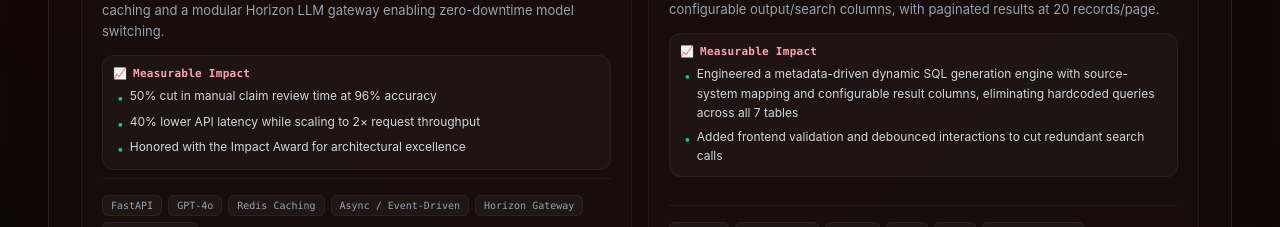
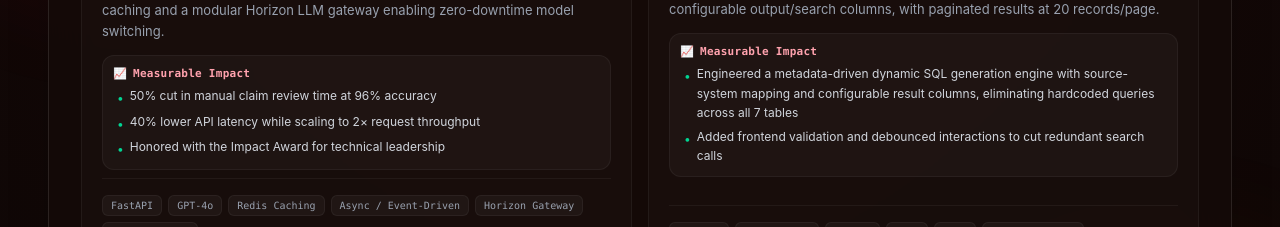
Before and after one commit to Kgotta-contribute/Portfolio, a React (Vite) app: page /#contact in a window 1280 px wide. Shown: the part 2620-2847 px from the top of the page. Built offline with nearby package versions, Linux system fonts and the light colour scheme.

Commit message:
Added Changes

```diff
--- a/src/components/Experience.jsx
+++ b/src/components/Experience.jsx
@@ -41,7 +41,7 @@ const carelonProjects = [
     impact: [
       '50% cut in manual claim review time at 96% accuracy',
       '40% lower API latency while scaling to 2× request throughput',
-      'Honored with the Impact Award for architectural excellence'
+      'Honored with the Impact Award for technical leadership'
     ],
     tech: ['FastAPI', 'GPT-4o', 'Redis Caching', 'Async / Event-Driven', 'Horizon Gateway', 'Zero-Downtime']
   },
```
